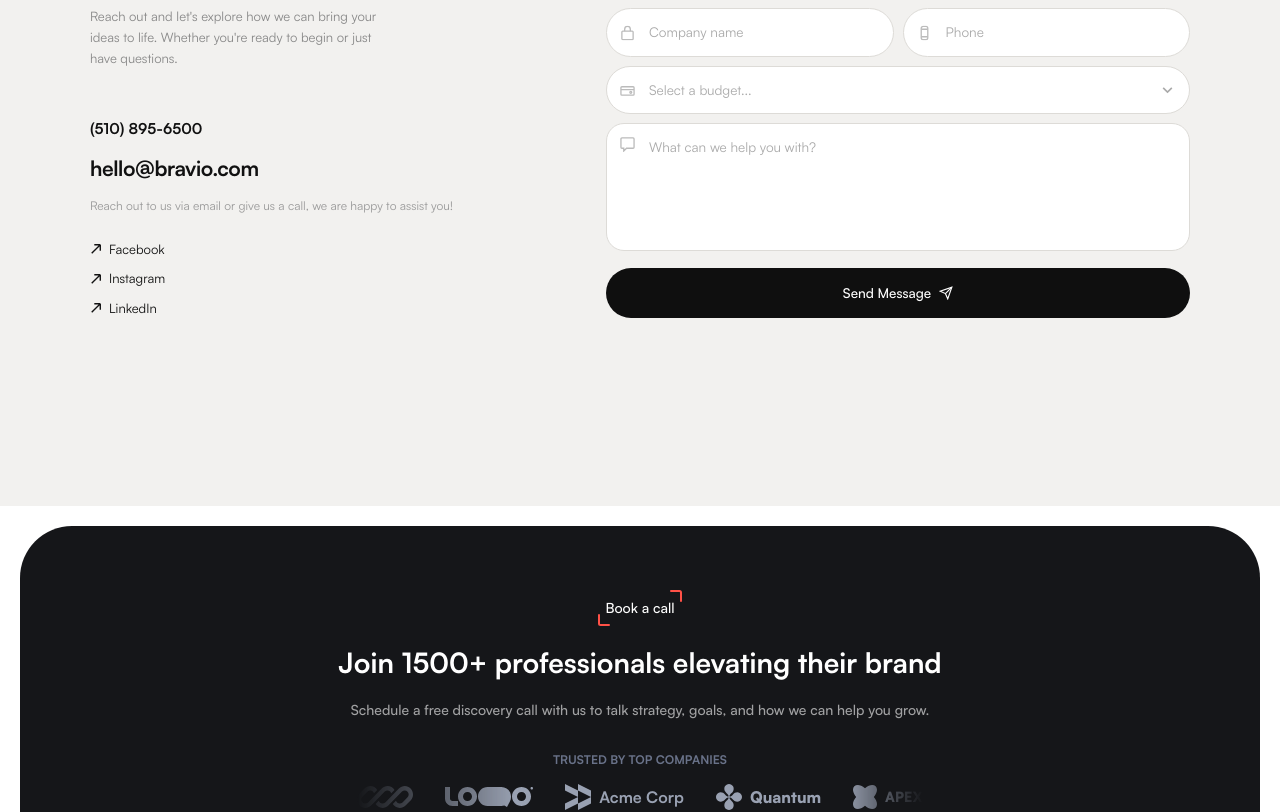
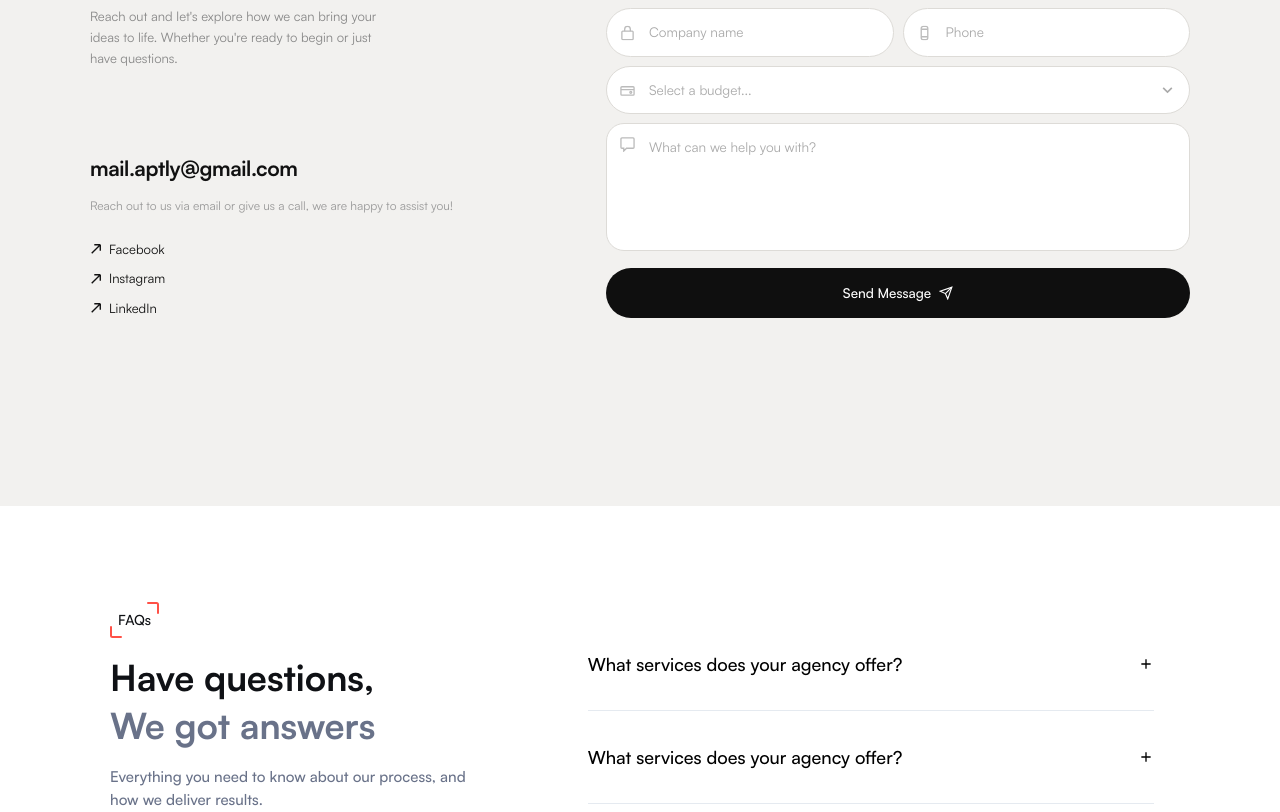
Before and after one commit to samtags/aptly-software-landing, a Next.js app: page /contact in a window 1280 px wide. Shown: the part 366-1178 px from the top of the page. Built offline with nearby package versions, Linux system fonts and the light colour scheme.

Commit message:
update email

```diff
--- a/src/app/contact/page.js
+++ b/src/app/contact/page.js
@@ -1,5 +1,6 @@
 import Navbar from "../../components/navbar";
 import Footer from "../../components/footer";
+import FAQs from "../../components/faqs";
 
 export default function Contact() {
   return (
@@ -35,10 +36,10 @@ export default function Contact() {
               {/* BOTTOM */}
               <div className="flex flex-col gap-3">
                 <p className="text-[15px] font-semibold text-[#111]">
-                  (510) 895-6500
+                  {/* (510) 895-6500 */}
                 </p>
                 <p className="text-[21px] font-bold text-[#111] tracking-[-0.02em]">
-                  hello@bravio.com
+                  mail.aptly@gmail.com
                 </p>
                 <p className="text-[12px] text-[#999] leading-relaxed">
                   Reach out to us via email or give us a call, we are happy to
@@ -273,6 +274,7 @@ export default function Contact() {
           </div>
         </div>
       </section>
+      <FAQs />
       <Footer />
     </div>
   );
```
